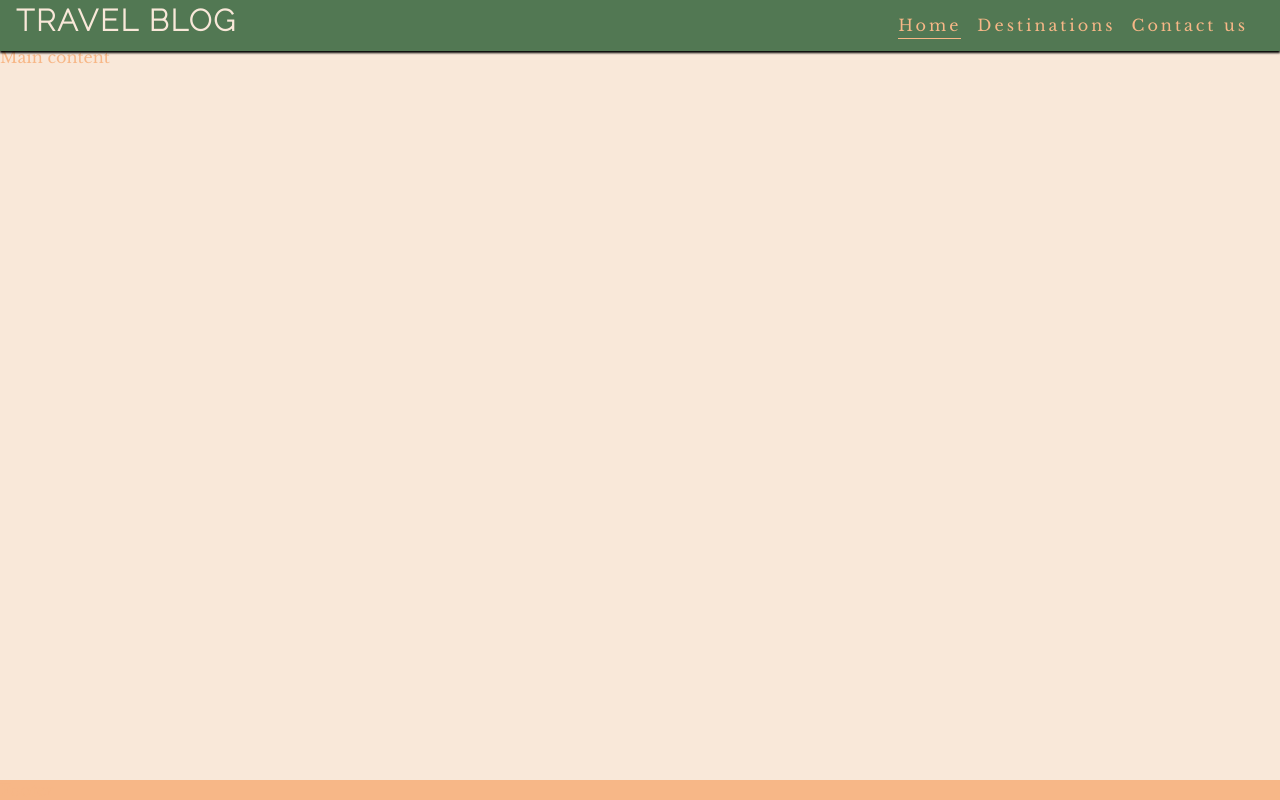
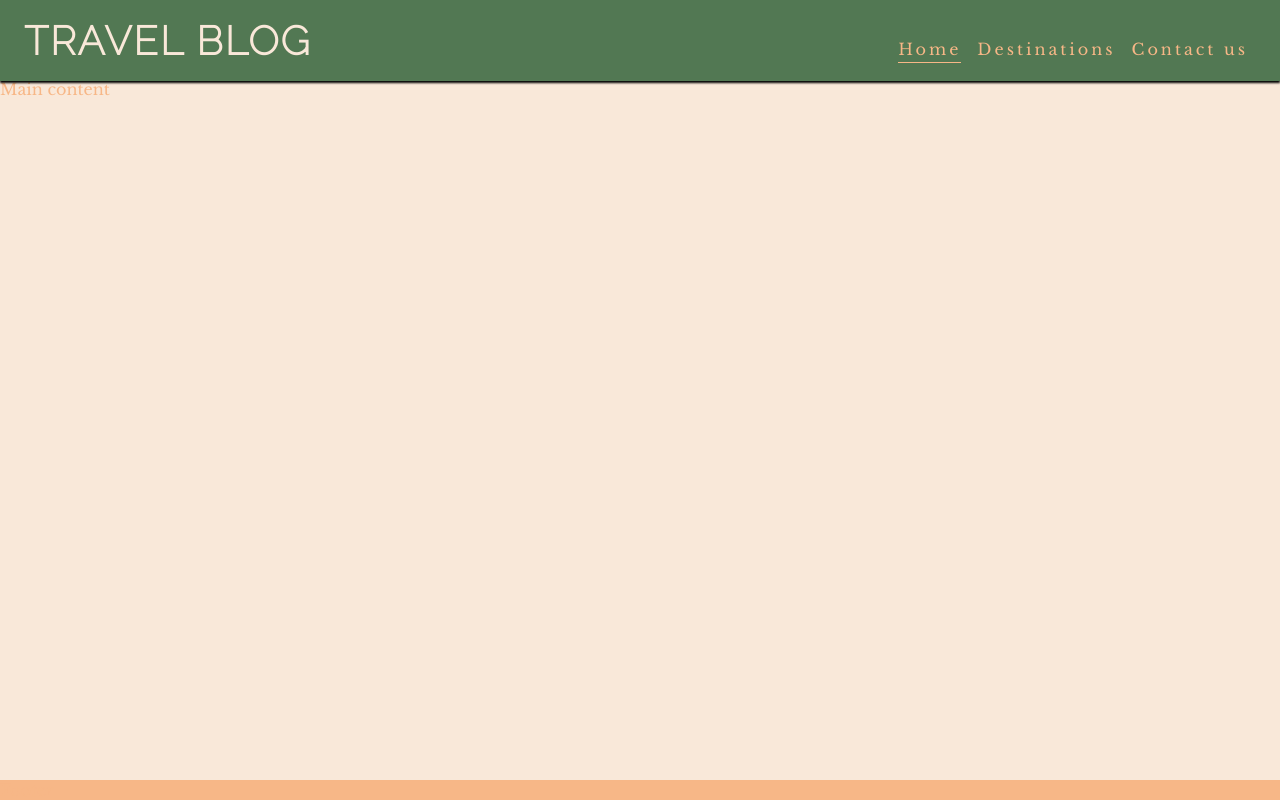
Before and after one commit to Mikagiol/Travel-Blog, a plain HTML site: page index.html in a window 1280 px wide. Drawn offline with nearby package versions, Linux system fonts and the light colour scheme.

Commit message:
Style further the header, making the logo larger and make main content visible

```diff
--- a/assets/style.css
+++ b/assets/style.css
@@ -121,4 +121,16 @@ footer {
     .nav-toggle-label {
         display: none;
     }
+
+    #logo {
+        font-size: 250%;
+        line-height: 75px;
+        margin: 0 0.5rem;
+    }
+
+    /* Main Content */
+    main {
+        /* Push main content down to accodate larger header */
+        margin-top: 79px;
+    }
 }
```
